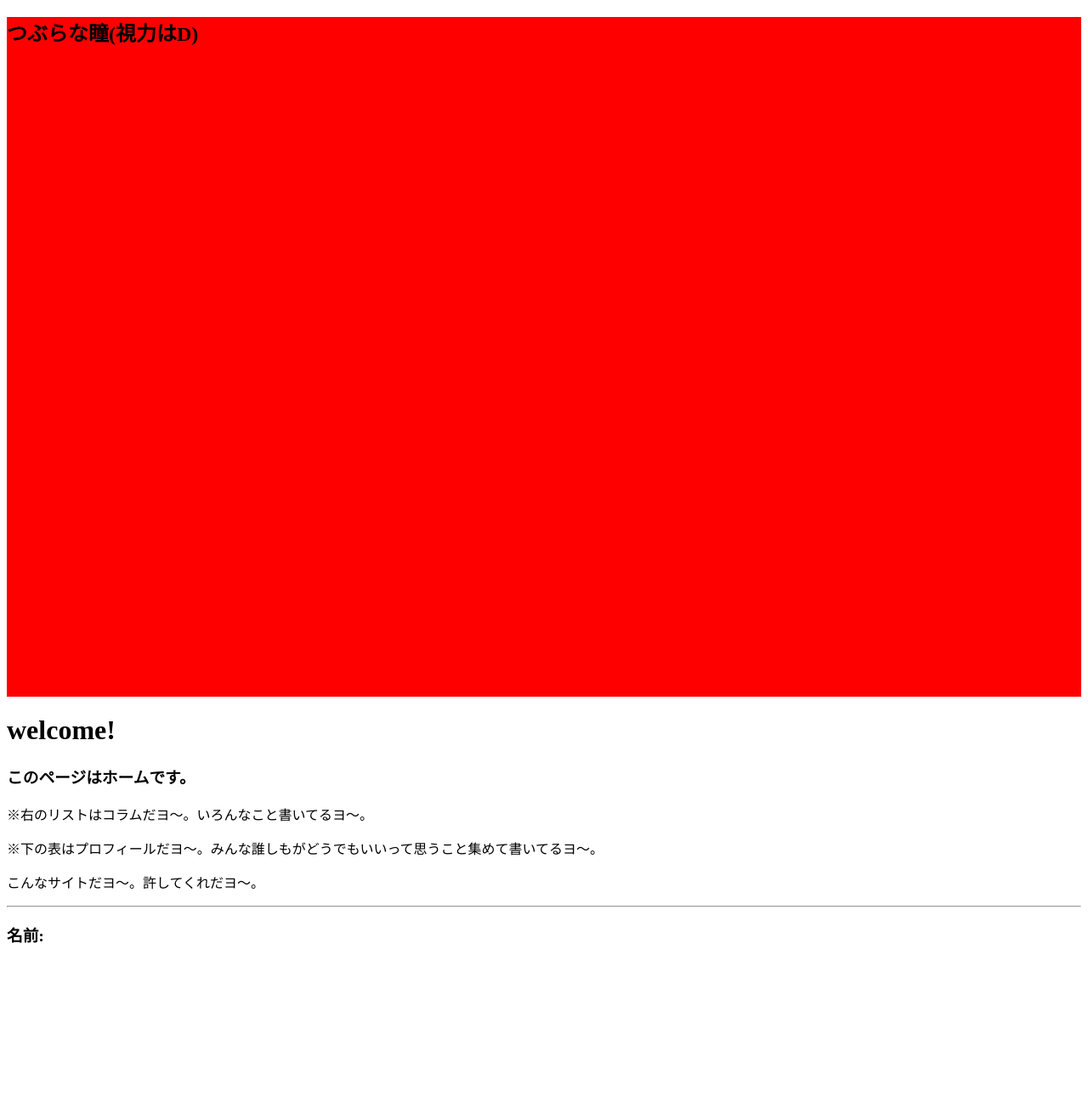
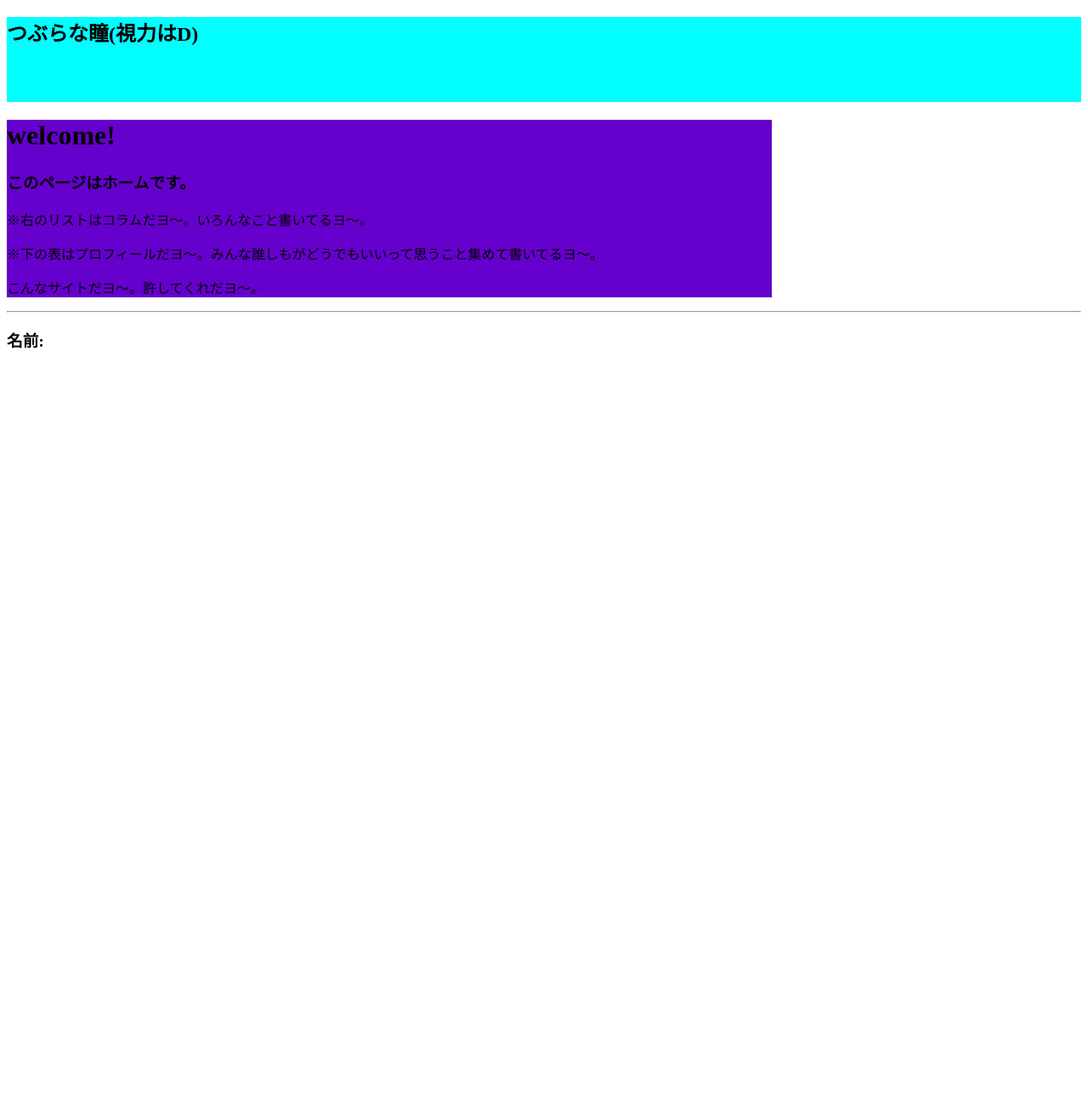
Before and after one commit to tsuburanahitomi/shiryokuha-douse-D-nandaro, a PHP site: page / in a window 1280 px wide. Shown: the top 1290 px of the page at 85% size. After the commit the page ends 410 px from the top, so only its background shows below. Run offline with PHP 8.4, Linux system fonts and the light colour scheme.

Commit message:
Update style.css

```diff
--- a/style.css
+++ b/style.css
@@ -1,11 +1,13 @@
-.home span{font-color:red;
+.home span{font-color:lime;
 }
-.home{width:900px;
+.home{
+      background-color:#6600CC;
+      width:900px;
 }
-.title span{font-color:blue;
+.title span{font-color:red;
 }
-.title{background-color:red;
-      height:800px;
+.title{background-color:#00FFFF;
+      height:100px;
 }
 .footer{height:1600px;
 }
```
